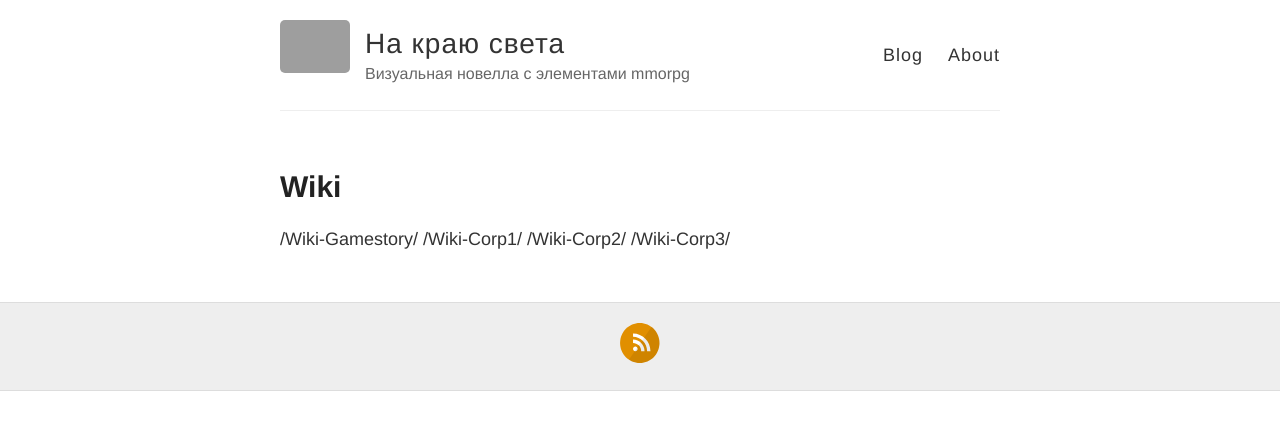
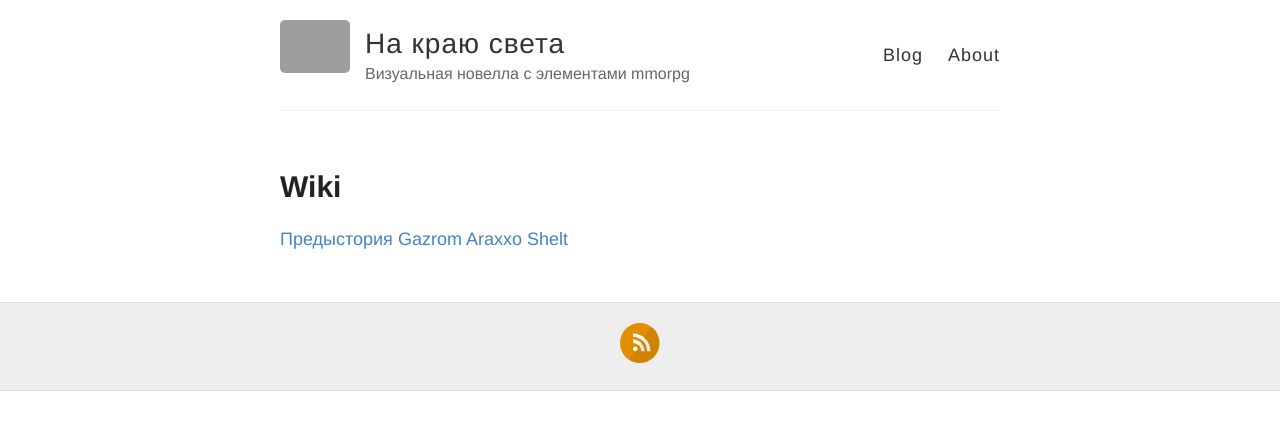
Before and after one commit to IPv6/kristallum, a Jekyll site: the page built from _pages/wiki-index.md, in a window 1280 px wide. Shown: the top 430 px of the page. Built offline with Jekyll 4.4.1, drawn with Linux system fonts in a browser that asks for light colours; grey boxes are pictures that could not be loaded.

Commit message:
index test

```diff
--- a/_pages/wiki-index.md
+++ b/_pages/wiki-index.md
@@ -4,7 +4,7 @@ title: Wiki
 permalink: /pages/wiki-index/
 ---
 
-{% post_url 2016-1-05-Wiki-Gamestory %}
-{% post_url 2016-1-04-Wiki-Corp1 %}
-{% post_url 2016-1-03-Wiki-Corp2 %}
-{% post_url 2016-1-02-Wiki-Corp3 %}
+[Предыстория]({% post_url 2016-1-05-Wiki-Gamestory %})
+[Gazrom]({% post_url 2016-1-04-Wiki-Corp1 %})
+[Araxxo]({% post_url 2016-1-03-Wiki-Corp2 %})
+[Shelt]({% post_url 2016-1-02-Wiki-Corp3 %})
```
